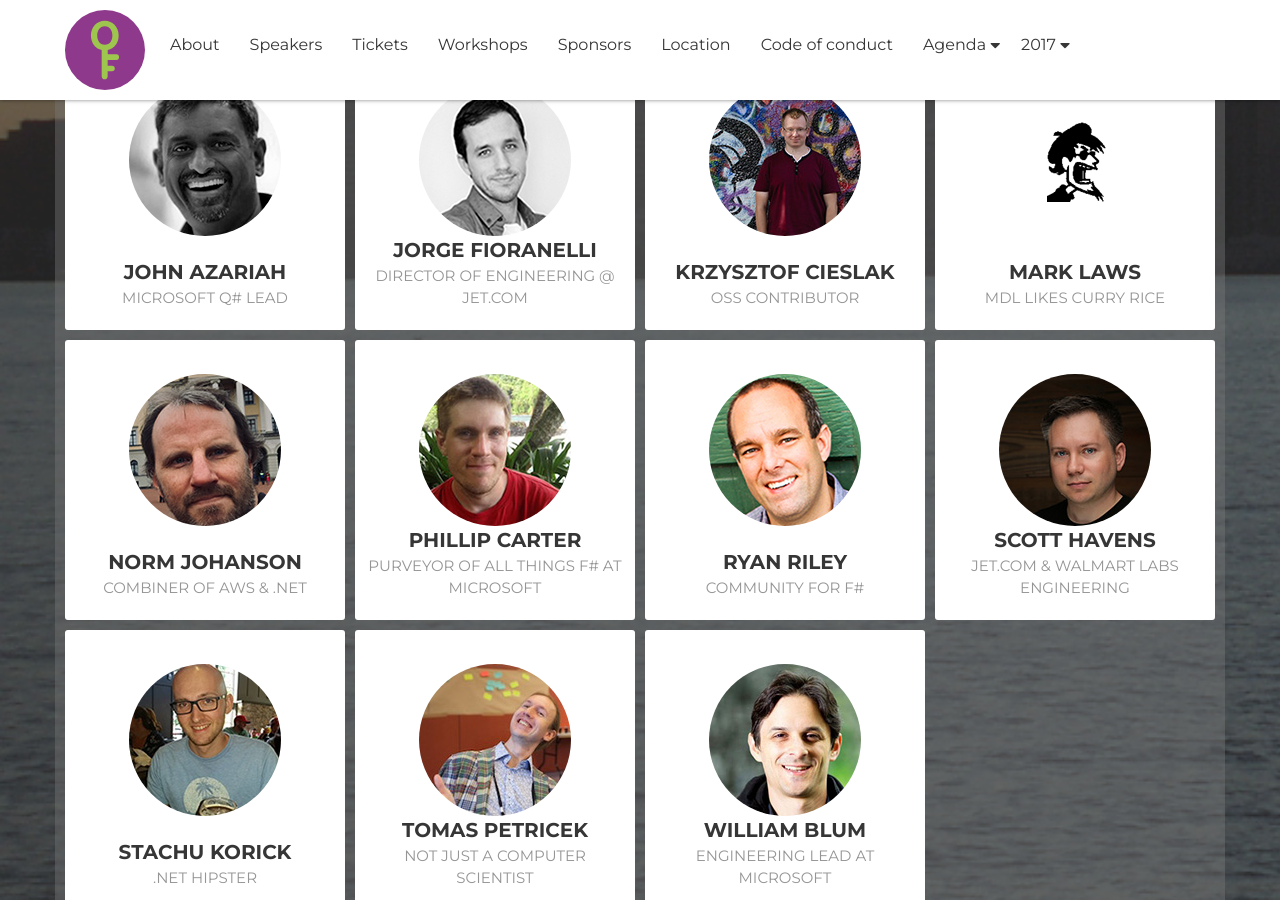
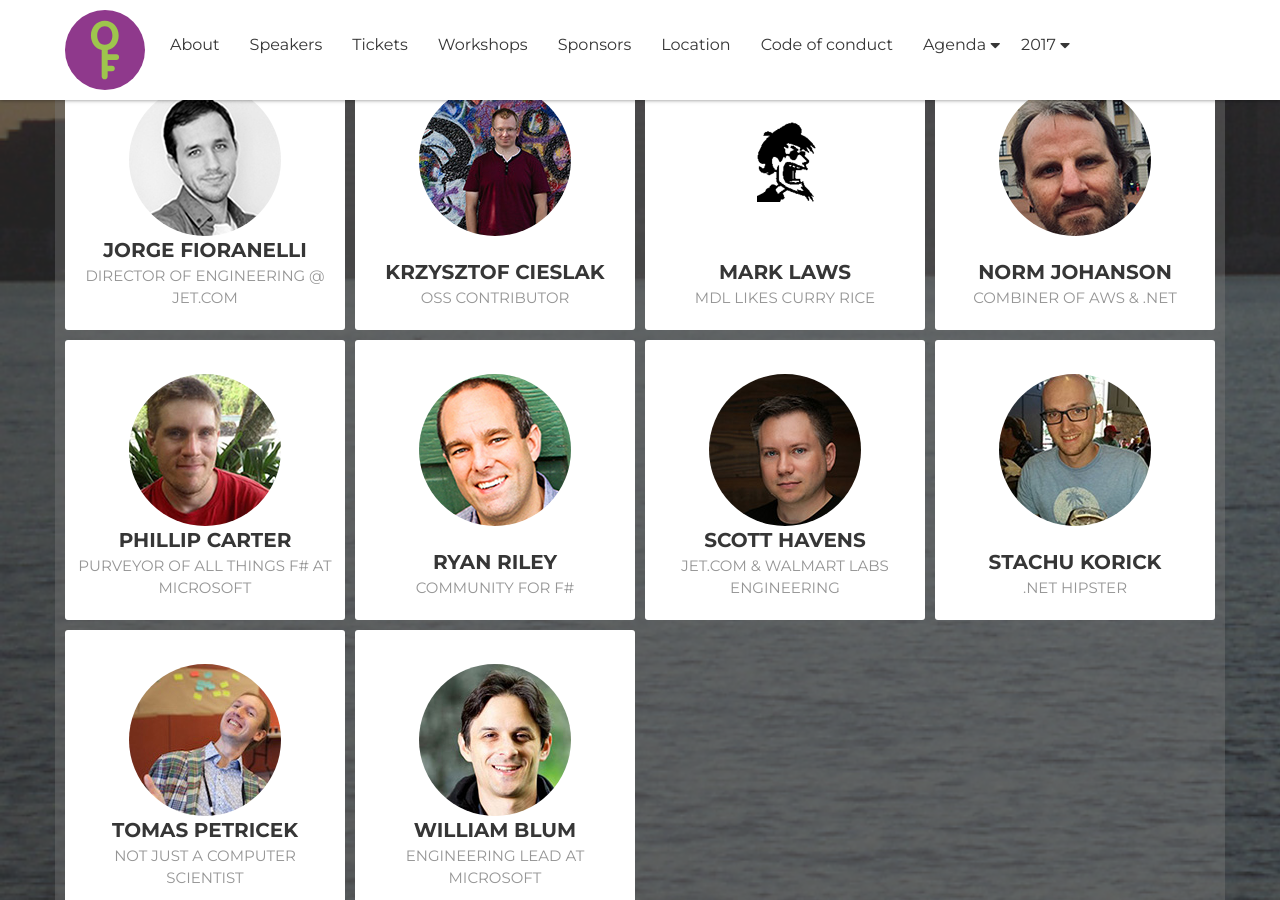
Before and after one commit to open-fsharp/open-fsharp.github.io, a Jekyll site: the page built from index.html, in a window 1280 px wide and 900 px high, scrolled down 2577 px. Built offline with Jekyll 4.4.1, drawn with Linux system fonts in a browser that asks for light colours; nearby versions of some CDN libraries; the list of posts is cut into pages by our own code; comment, search, counter and statistics services are not loaded.

Commit message:
remove John Azariah as a speaker

```diff
--- a/index.html
+++ b/index.html
@@ -378,29 +378,6 @@
 									<li><a href="https://twitter.com/mrjabbott"><i class="fab fa-twitter"></i></a></li>
 									<li><a href="https://github.com/jeremyabbott"><i class="fab fa-github-alt"></i></a></li>
 									<li><a href="http://jeremyabbott.github.io"><i class="fas fa-rss"></i></a></li>
-								</ul>
-							</div>
-						</div><!-- /.speaker-item -->
-					</div><!-- /.row -->
-				</div><!-- /.col-sm-6 col-md-3 -->
-
-				<div class="col-sm-6 col-md-3">
-					<div class="row">
-						<div class="speaker-item">
-							<div class="speaker-thumb">
-								<a href="{{ site.baseurl }}speakers/john-azariah/"><img src="{{ site.baseurl }}public/assets/speakers/2018/john-azariah.jpg" alt="John Azariah"></a>
-							</div><!-- /.speaker-thumb -->
-							<div class="speaker-content">
-								<div class="speaker-content-inner">
-									<a href="{{ site.baseurl }}speakers/john-azariah/" class="speaker-name">JOHN AZARIAH</a>
-									<p class="designation">Microsoft Q# Lead</p>
-								</div>
-							</div>
-							<div class="speaker-social">
-								<ul class="social-media">
-									<li><a href="https://twitter.com/johnazariah"><i class="fab fa-twitter"></i></a></li>
-									<li><a href="https://github.com/johnazariah"><i class="fab fa-github-alt"></i></a></li>
-									<li><a href="https://johnazariah.github.io/"><i class="fas fa-rss"></i></a></li>
 								</ul>
 							</div>
 						</div><!-- /.speaker-item -->
```
Also changed, not shown: agenda/conference.md (+1 -21 lines).
